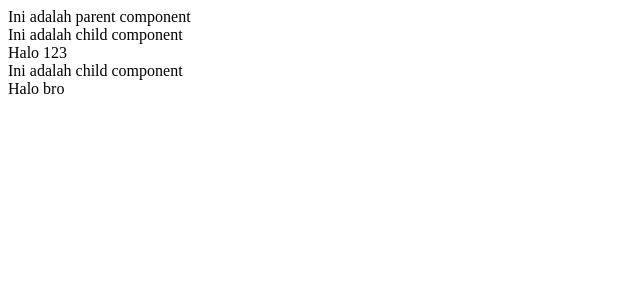
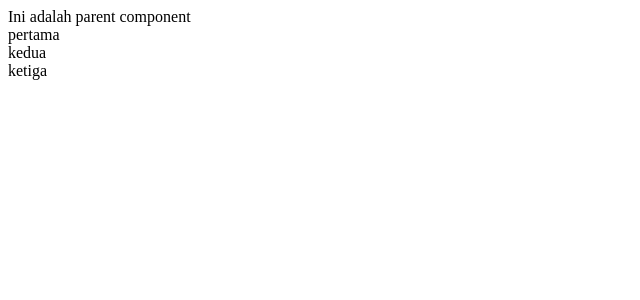
Before and after one commit to faruqmaulana/dokumentasi-belajar-vue, a Vue app: page / in a window 1280 px wide. Shown: the top 300 px of the page, without its empty margins (0-640 px from the left). Built offline with nearby package versions, Linux system fonts and the light colour scheme.

Commit message:
feat(app): component-loop

```diff
--- a/src/App.vue
+++ b/src/App.vue
@@ -1,7 +1,8 @@
 <template>
-  Ini adalah parent component
-  <child-component text="Halo 123"/>
-  <child-component :text="message"/>
+  <div>
+    Ini adalah parent component
+  </div>
+  <child-component v-for="todo in todos" :key="todo" :text="todo"/>
 </template>
 
 <script>
@@ -12,7 +13,7 @@ export default {
   components: { ChildComponent },
   data(){
     return {
-      message: 'Halo bro'
+      todos : [ 'pertama', 'kedua', 'ketiga']
     }
   }
 }
--- a/src/components/ChildComponent.vue
+++ b/src/components/ChildComponent.vue
@@ -1,5 +1,5 @@
 <template>
-  <div>Ini adalah child component</div>
+  <!-- <div>Ini adalah child component</div> -->
   <div>{{ text }}</div>
 </template>
 
```
